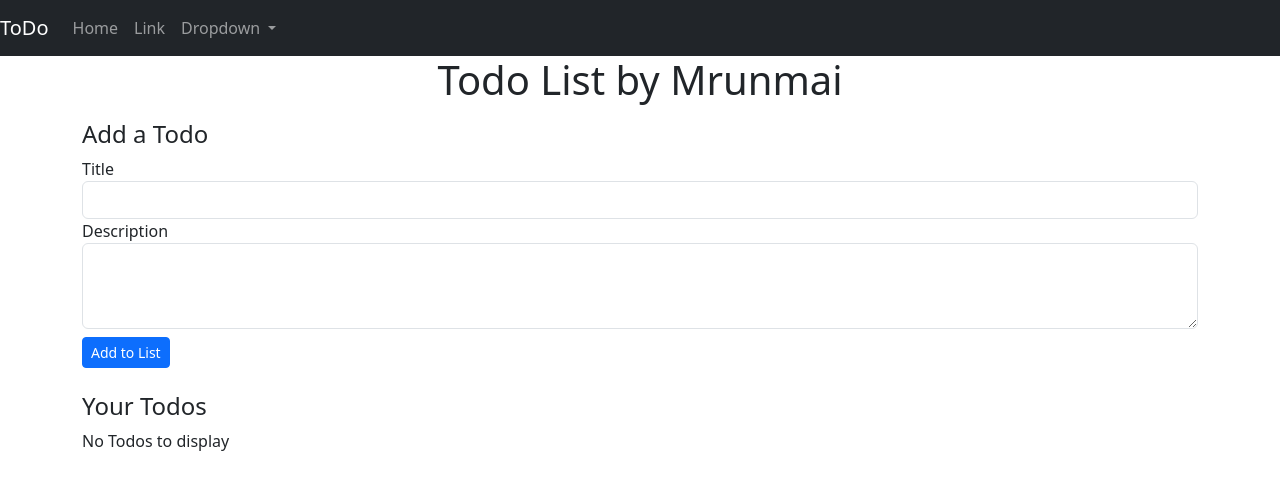
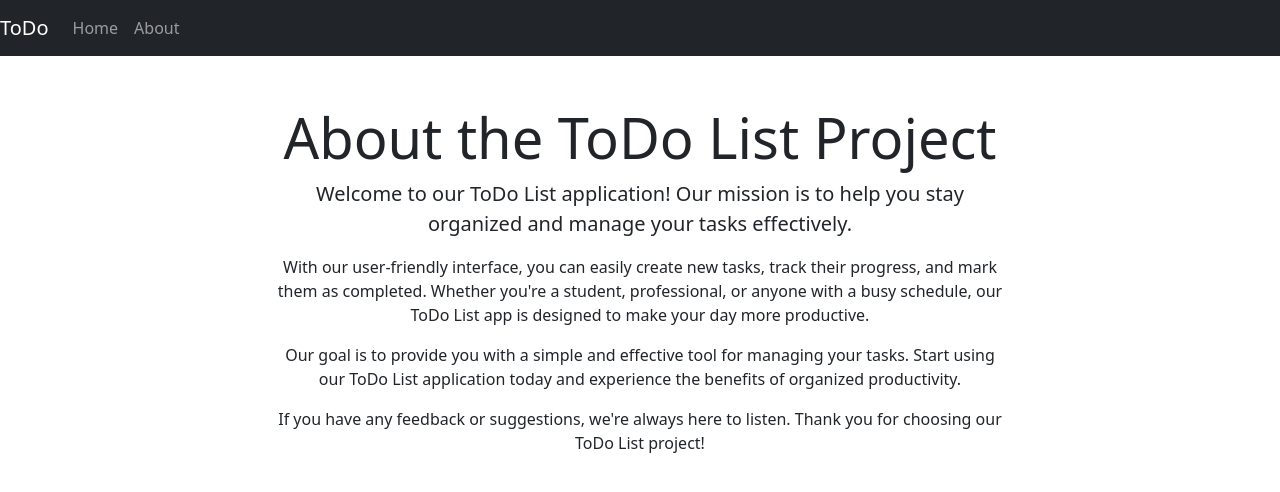
Before and after one commit to Mrunmai-k/Angular-Practice, an Angular app: page /about in a window 1280 px wide. Before the commit this address led to /. Shown: the top 492 px of the page. Built offline with nearby package versions, Linux system fonts and the light colour scheme.

Commit message:
Created routes home and about links and created another component of About

```diff
--- /dev/null
+++ b/src/app/MyComponents/about/about.component.html
@@ -0,0 +1,11 @@
+<div class="container my-5">
+    <div class="row">
+        <div class="col-lg-8 mx-auto text-center">
+            <h2 class="display-4">About the ToDo List Project</h2>
+            <p class="lead">Welcome to our ToDo List application! Our mission is to help you stay organized and manage your tasks effectively.</p>
+            <p>With our user-friendly interface, you can easily create new tasks, track their progress, and mark them as completed. Whether you're a student, professional, or anyone with a busy schedule, our ToDo List app is designed to make your day more productive.</p>
+            <p>Our goal is to provide you with a simple and effective tool for managing your tasks. Start using our ToDo List application today and experience the benefits of organized productivity.</p>
+            <p>If you have any feedback or suggestions, we're always here to listen. Thank you for choosing our ToDo List project!</p>
+        </div>
+    </div>
+</div>
--- a/src/app/MyComponents/todos/todos.component.html
+++ b/src/app/MyComponents/todos/todos.component.html
@@ -1,3 +1,5 @@
+<div class="container">
+    <h1 class="text-center mb-3">Todo List by Mrunmai</h1>
 <app-add-todo (todoAdd)="addTodo($event)"></app-add-todo>
 <h4>Your Todos</h4>
 <div *ngIf="this.todos.length===0; else elseBlock">No Todos to display</div>
@@ -7,3 +9,4 @@
         <!-- <li>{{todo.sno}} - {{todo.title}} - {{todo.desc}}</li> -->
     </div>
 </ng-template>
+</div>
--- a/src/app/app-routing.module.ts
+++ b/src/app/app-routing.module.ts
@@ -1,7 +1,12 @@
 import { NgModule } from '@angular/core';
 import { RouterModule, Routes } from '@angular/router';
+import { TodosComponent } from './MyComponents/todos/todos.component';
+import { AboutComponent } from './MyComponents/about/about.component';
 
-const routes: Routes = [];
+const routes: Routes = [
+  { path: '', component: TodosComponent },
+  { path: 'about', component: AboutComponent },
+];
 
 @NgModule({
   imports: [RouterModule.forRoot(routes)],
--- a/src/app/app.component.html
+++ b/src/app/app.component.html
@@ -1,6 +1,5 @@
-<div>
 <nav class="navbar navbar-expand-lg navbar-dark bg-dark">
-    <a class="navbar-brand" href="#">ToDo</a>
+  <a class="navbar-brand" routerLink="/">ToDo</a>
   <button class="navbar-toggler" type="button" data-toggle="collapse" data-target="#navbarSupportedContent"
     aria-controls="navbarSupportedContent" aria-expanded="false" aria-label="Toggle navigation">
     <span class="navbar-toggler-icon"></span>
@@ -9,29 +8,14 @@
   <div class="collapse navbar-collapse" id="navbarSupportedContent">
     <ul class="navbar-nav mr-auto">
       <li class="nav-item active">
-          <a class="nav-link" href="#">Home</a>
+        <a class="nav-link" routerLink="/">Home</a>
       </li>
       <li class="nav-item">
-          <a class="nav-link" href="#">Link</a>
-        </li>
-        <li class="nav-item dropdown">
-          <a class="nav-link dropdown-toggle" href="#" id="navbarDropdown" role="button" data-toggle="dropdown"
-            aria-haspopup="true" aria-expanded="false">
-            Dropdown
-          </a>
-          <div class="dropdown-menu" aria-labelledby="navbarDropdown">
-            <a class="dropdown-item" href="#">Action</a>
-            <a class="dropdown-item" href="#">Another action</a>
-            <div class="dropdown-divider"></div>
-            <a class="dropdown-item" href="#">Something else here</a>
-          </div>
+        <a class="nav-link" routerLink="/about">About</a>
       </li>
     </ul>
 
   </div>
 </nav>
-  <div class="container">
-    <h1 class="text-center mb-3">Todo List by Mrunmai</h1>
-    <app-todos></app-todos>
-  </div>
-</div>
+
+<router-outlet></router-outlet>
--- a/src/app/app.module.ts
+++ b/src/app/app.module.ts
@@ -7,13 +7,15 @@ import { TodosComponent } from './MyComponents/todos/todos.component';
 import { TodoItemComponent } from './MyComponents/todo-item/todo-item.component';
 import { AddTodoComponent } from './MyComponents/add-todo/add-todo.component';
 import { FormsModule } from '@angular/forms';
+import { AboutComponent } from './MyComponents/about/about.component';
 
 @NgModule({
   declarations: [
     AppComponent,
     TodosComponent,
     TodoItemComponent,
-    AddTodoComponent
+    AddTodoComponent,
+    AboutComponent
   ],
   imports: [
     BrowserModule,
```
Also changed, not shown: src/app/MyComponents/about/about.component.ts (added, +10 -0 lines), src/app/MyComponents/about/about.component.css (added), 1 other file (tests, documents, lock files or other folders). Lines whose indentation alone changed are shown as unchanged.
